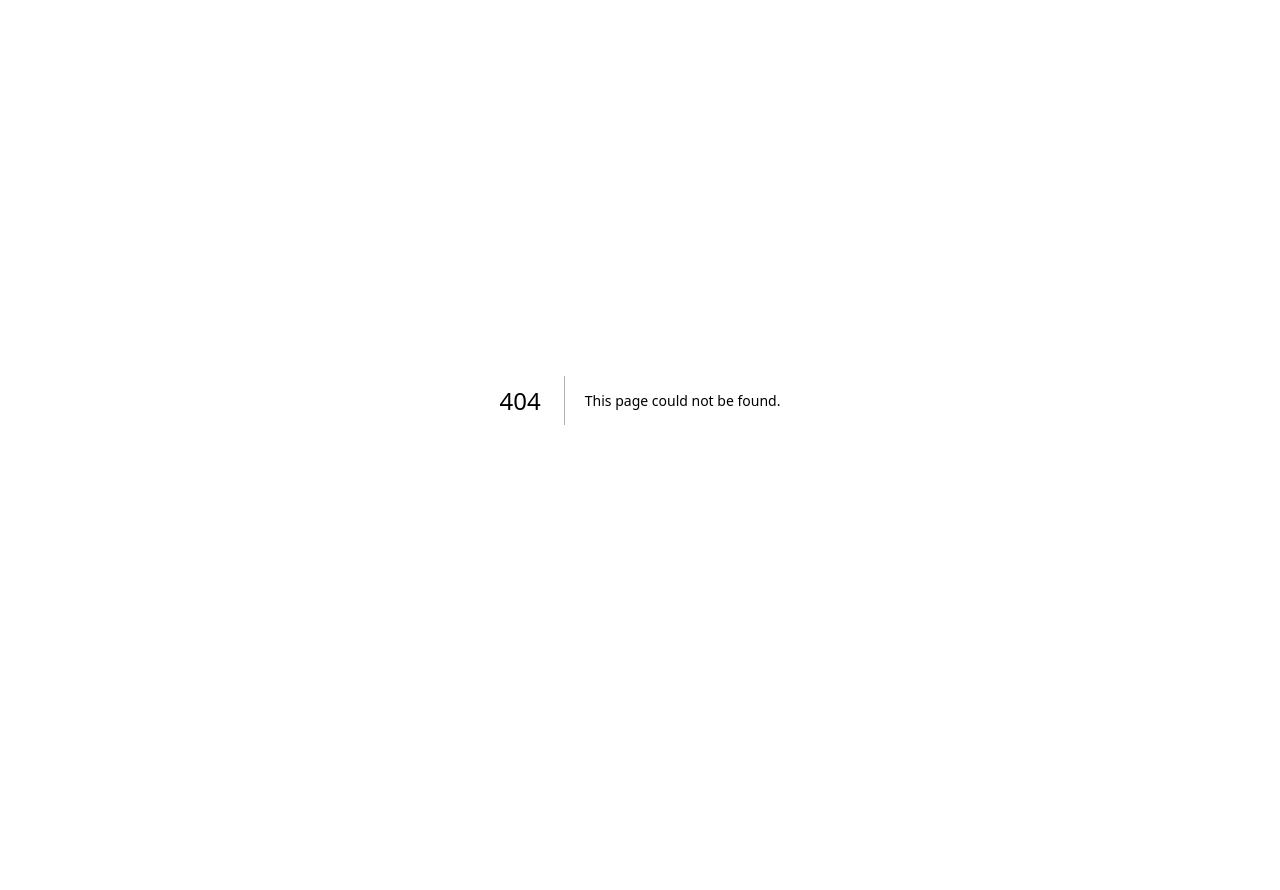
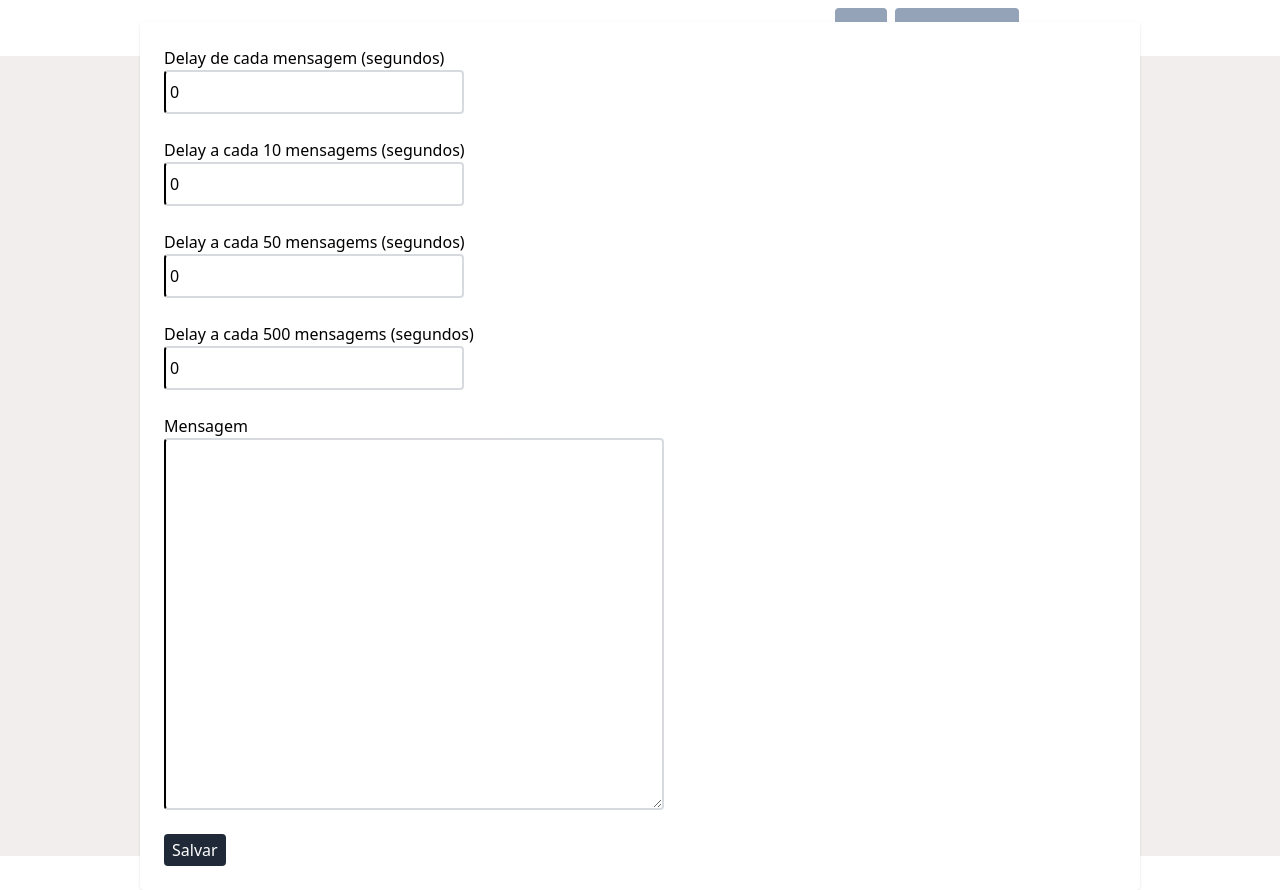
Before and after one commit to vitorsaa2k/Self-Front, a Next.js app: page /config in a window 1280 px wide. Before the commit this address had no page. Before the commit the page ends 800 px from the top, so only its background shows below. Built offline with nearby package versions, Linux system fonts and the light colour scheme; no server answers.

Commit message:
almost finished

```diff
--- /dev/null
+++ b/components/botInfo.jsx
@@ -0,0 +1,22 @@
+import axios from "axios";
+import { useEffect, useState } from "react";
+
+export function BotInfo() {
+	const [count, setCount] = useState(0);
+	async function getMembersCount() {
+		const req = await axios.get("http://localhost:3000/users");
+		const total = req?.data.length || 0;
+		setCount(total);
+	}
+
+	useEffect(() => {
+		getMembersCount();
+	}, []);
+
+	return (
+		<div className="shadow-lg bg-white rounded flex justify-center flex-col items-center">
+			<h3>Informações</h3>
+			<p>Mensagems enviadas: {count}</p>
+		</div>
+	);
+}
--- a/components/button.jsx
+++ b/components/button.jsx
@@ -1,7 +1,9 @@
 export function Button(props) {
-  return (
-    <>
-      <button className="bg-gray-800 py-1 px-2 rounded" {...props}>{props.children}</button>
-    </>
-  )
+	return (
+		<>
+			<button className="bg-gray-800 text-white py-1 px-2 rounded" {...props}>
+				{props.children}
+			</button>
+		</>
+	);
 }
--- /dev/null
+++ b/components/messagesTable/table.jsx
@@ -0,0 +1,26 @@
+import axios from "axios";
+import { useEffect, useState } from "react";
+import { TableRow } from "./tableRow";
+
+export function Table() {
+	const [messages, setMessages] = useState([]);
+
+	useEffect(() => {
+		getMessages();
+	}, []);
+
+	async function getMessages() {
+		const req = await axios.get("http://localhost:3000/users");
+		setMessages(req.data);
+	}
+	return (
+		<div className="bg-white rounded shadow m-3 w-[600px] flex flex-col gap-1">
+			<TableRow
+				user={{ discordId: "Discord ID", username: "Username" }}
+			></TableRow>
+			{messages.map(user => {
+				return <TableRow user={user} />;
+			})}
+		</div>
+	);
+}
--- /dev/null
+++ b/components/messagesTable/tableRow.jsx
@@ -0,0 +1,8 @@
+export function TableRow(props) {
+	return (
+		<div className="grid grid-cols-2 items-center gap-2 text-black m-1">
+			<div>{props.user.discordId}</div>
+			<div>{props.user.username}</div>
+		</div>
+	);
+}
--- /dev/null
+++ b/components/nav/nav.jsx
@@ -0,0 +1,15 @@
+import { NavItem } from "./navItem";
+
+export function Nav() {
+	return (
+		<nav>
+			<div className="flex items-center justify-around p-2">
+				<div>Eden Bot</div>
+				<div className="flex gap-2">
+					<NavItem to="/">Logs</NavItem>
+					<NavItem to="/config">Configurações</NavItem>
+				</div>
+			</div>
+		</nav>
+	);
+}
--- /dev/null
+++ b/components/nav/navItem.jsx
@@ -0,0 +1,12 @@
+import Link from "next/link";
+
+export function NavItem(props) {
+	return (
+		<Link
+			href={`${props.to}`}
+			className="cursor-pointer hover:bg-slate-500 rounded transition p-2 bg-slate-400"
+		>
+			{props.children}
+		</Link>
+	);
+}
--- a/package.json
+++ b/package.json
@@ -12,7 +12,8 @@
     "axios": "^1.6.1",
     "next": "14.0.1",
     "react": "^18",
-    "react-dom": "^18"
+    "react-dom": "^18",
+    "react-toastify": "^9.1.3"
   },
   "devDependencies": {
     "autoprefixer": "^10.0.1",
--- a/pages/_app.js
+++ b/pages/_app.js
@@ -1,5 +1,15 @@
-import '@/styles/globals.css'
+import { Nav } from "@/components/nav/nav";
+import "@/styles/globals.css";
+import "react-toastify/dist/ReactToastify.css";
+import { ToastContainer } from "react-toastify";
+import { Slide } from "react-toastify";
 
 export default function App({ Component, pageProps }) {
-  return <Component {...pageProps} />
+	return (
+		<>
+			<ToastContainer transition={Slide} position="bottom-right" />
+			<Nav />
+			<Component {...pageProps} />
+		</>
+	);
 }
--- /dev/null
+++ b/pages/config/index.jsx
@@ -0,0 +1,118 @@
+import { Button } from "@/components/button";
+import axios from "axios";
+import { useEffect, useState } from "react";
+import { toast } from "react-toastify";
+
+export default function Config() {
+	const [config, setConfig] = useState({
+		interval: 0,
+		firstDelay: 0,
+		secondDelay: 0,
+		thirdDelay: 0,
+		message: "",
+	});
+
+	useEffect(() => {
+		getConfig();
+	}, []);
+
+	async function sendNewConfig() {
+		const req = await axios
+			.put("http://localhost:3000/server", { ...config })
+			.then(toast.success("Nova configuração salva"))
+			.catch(err => toast.error("Ocorreu um erro"));
+
+		console.log(req);
+	}
+
+	async function getConfig() {
+		const config = await axios.get("http://localhost:3000/server");
+		console.log(config.data.message);
+		setConfig(config.data);
+	}
+	return (
+		<div className="flex bg-[#f2eeed] justify-center items-center h-screen w-screen">
+			<div className=" bg-white shadow p-4 rounded  w-[1000px] gap-2 flex flex-col">
+				<label className="flex flex-col m-2" htmlFor="firstDelay">
+					Delay de cada mensagem (segundos)
+					<input
+						name="firstDelay"
+						value={config.interval}
+						onChange={e => {
+							setConfig(prevConfig => ({
+								...prevConfig,
+								interval: Number(e.target.value),
+							}));
+						}}
+						className="border-2 max-w-[300px] py-2 p-1 border-l-black border-gray-400/40 rounded"
+					></input>
+				</label>
+
+				<label className="flex flex-col m-2" htmlFor="firstDelay">
+					Delay a cada 10 mensagems (segundos)
+					<input
+						name="firstDelay"
+						value={config.firstDelay}
+						onChange={e => {
+							setConfig(prevConfig => ({
+								...prevConfig,
+								firstDelay: Number(e.target.value),
+							}));
+						}}
+						className="border-2 max-w-[300px] py-2 p-1 border-l-black border-gray-400/40 rounded"
+					></input>
+				</label>
+
+				<label className="flex flex-col m-2" htmlFor="secondDelay">
+					Delay a cada 50 mensagems (segundos)
+					<input
+						name="secondDelay"
+						value={config.secondDelay}
+						onChange={e => {
+							setConfig(prevConfig => ({
+								...prevConfig,
+								secondDelay: Number(e.target.value),
+							}));
+						}}
+						className="border-2 max-w-[300px] py-2 p-1 border-l-black border-gray-400/40 rounded"
+					></input>
+				</label>
+
+				<label className="flex flex-col m-2" htmlFor="thirdDelay">
+					Delay a cada 500 mensagems (segundos)
+					<input
+						name="thirdDelay"
+						value={config.thirdDelay}
+						onChange={e => {
+							setConfig(prevConfig => ({
+								...prevConfig,
+								thirdDelay: Number(e.target.value),
+							}));
+						}}
+						className="border-2 max-w-[300px] py-2 p-1 border-l-black border-gray-400/40 rounded"
+					></input>
+				</label>
+
+				<label className="flex flex-col m-2" htmlFor="thirdDelay">
+					Mensagem
+					<textarea
+						cols={50}
+						rows={20}
+						name="thirdDelay"
+						value={config.message}
+						onChange={e => {
+							setConfig(prevConfig => ({
+								...prevConfig,
+								message: e.target.value,
+							}));
+						}}
+						className="border-2 max-w-[500px] p-1 text-[12px] border-l-black border-gray-400/40 rounded"
+					></textarea>
+				</label>
+				<div className="w-[70px] m-2">
+					<Button onClick={sendNewConfig}>Salvar</Button>
+				</div>
+			</div>
+		</div>
+	);
+}
--- a/pages/index.js
+++ b/pages/index.js
@@ -3,40 +3,30 @@ import { Inter } from "next/font/google";
 import { Button } from "@/components/button";
 import { getUsersCount } from "@/actions/api/user";
 import { useEffect, useState } from "react";
+import { BotInfo } from "@/components/botInfo";
+import { Table } from "@/components/messagesTable/table";
 
 const inter = Inter({ subsets: ["latin"] });
 
 export default function Home() {
-
-	const [fact, setFact] = useState([])
+	const [fact, setFact] = useState([]);
 
 	useEffect(() => {
-		setNewFact()
-	}, [])
+		setNewFact();
+	}, []);
 
 	async function setNewFact() {
-		const getFact = await getUsersCount()
-		console.log(getFact)
-		setFact(getFact.entries)
+		const getFact = await getUsersCount();
 	}
 
 	return (
 		<main
-			className={`flex min-h-screen flex-col items-center justify-between p-24 ${inter.className}`}
+			className={`flex flex-col w-screen justify-center items-center bg-[#f2eeed]`}
 		>
-			<Button onClick={setNewFact}>Set new fact</Button>
-			total APIs: {fact.length}
-			{fact.map(entrie => {
-				return (
-					<div className="bg-black/50 m-2 rounded p-2">
-						API name: {entrie.API}
-						Description: {entrie.description}
-						Auth: {entrie.Auth}
-						Category: {entrie.Category}
-						Cors: {entrie.Cors}
-					</div>
-				)
-			})}
+			<div className="mt-4">
+				<BotInfo />
+				<Table />
+			</div>
 		</main>
 	);
 }
```
Also changed, not shown: actions/api/user.js (+5 -2 lines), 1 other file (tests, documents, lock files or other folders).
